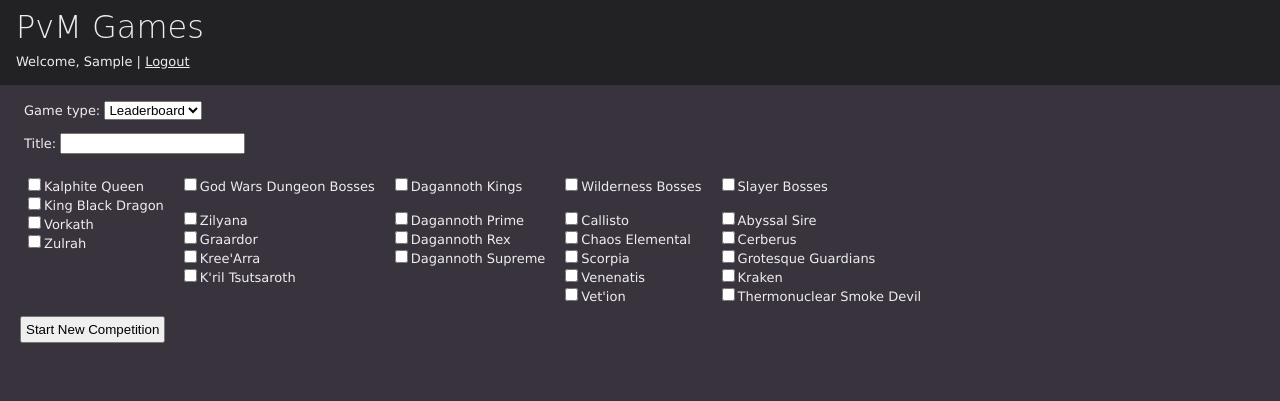
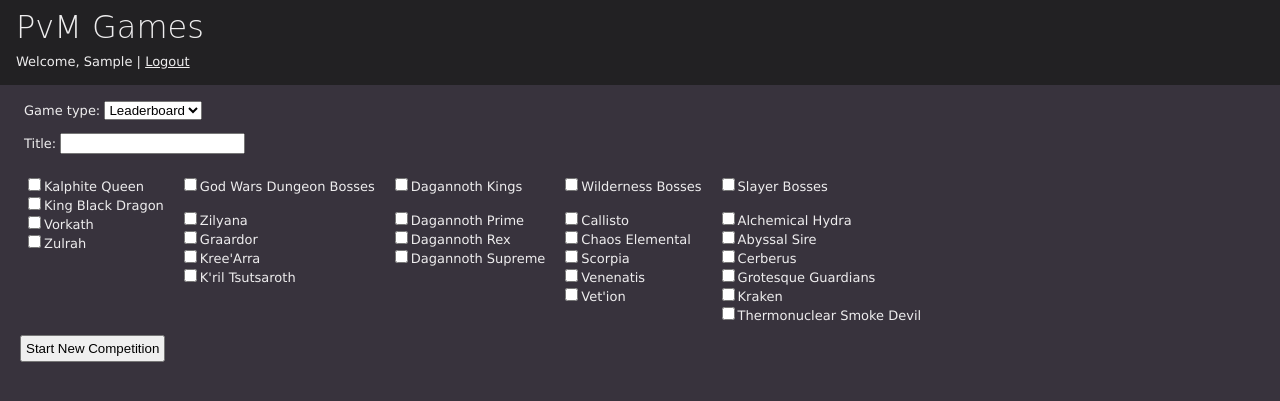
Before and after one commit to blakdragon39/pvmgames_django, a Django app: page /new-competition/ in a window 1280 px wide. Shown: the top 401 px of the page. Run offline with Django 3.2, Linux system fonts and the light colour scheme; the visitor is signed in with stand-in values (Sample User, id 1); parts of the project's set-up code (start-up, migrations or seed data) failed here and were passed over; some web fonts are replaced.

Commit message:
Added alchemical hydra option to leaderboard

```diff
--- a/games/forms.py
+++ b/games/forms.py
@@ -32,6 +32,7 @@ class NewBingoCardForm(forms.Form):
 
 
 class LeaderBoardForm(forms.Form):
+    alchemical_hydra = forms.BooleanField(required=False)
     abyssal_sire = forms.BooleanField(required=False)
     cerberus = forms.BooleanField(required=False)
     grotesque_guardians = forms.BooleanField(required=False)
--- a/games/templates/forms/leader_board_form.html
+++ b/games/templates/forms/leader_board_form.html
@@ -33,6 +33,7 @@
     <div class="formcolumn">
         <div><input type="checkbox" name="slayer_bosses" id="slayer_bosses"><label for="slayer_bosses">Slayer Bosses</label></div>
         <br>
+        <div>{{ leader_board_form.alchemical_hydra }}<label for="id_alchemical_hydra">Alchemical Hydra</label></div>
         <div>{{ leader_board_form.abyssal_sire }}<label for="id_abyssal_sire">Abyssal Sire</label></div>
         <div>{{ leader_board_form.cerberus }}<label for="id_cerberus">Cerberus</label></div>
         <div>{{ leader_board_form.grotesque_guardians }}<label for="id_grotesque_guardians">Grotesque Guardians</label></div>
--- a/games/views.py
+++ b/games/views.py
@@ -70,6 +70,9 @@ def check_leader_board_errors(request, form):
 def create_leader_board_competition(user, title, form):
     competition = LeaderBoardCompetition.objects.create(user=user, title=title)
 
+    if form.cleaned_data['alchemical_hydra']:
+        create_leader_board_drop(competition, Boss.objects.get(name='Alchemical Hydra'))
+
     if form.cleaned_data['abyssal_sire']:
         create_leader_board_drop(competition, Boss.objects.get(name='Abyssal Sire'))
 
```
